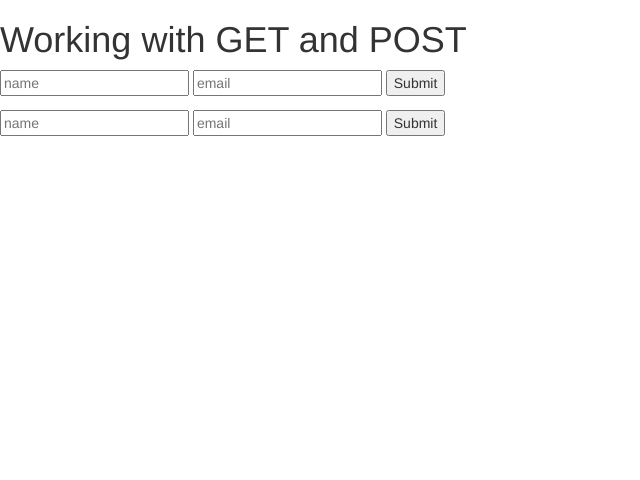
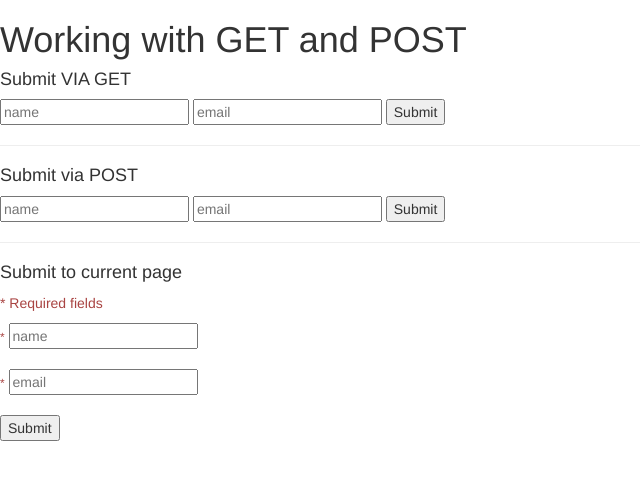
Before and after one commit to colinmckean/phpplay, a PHP site: page /get_post.php in a window 1280 px wide. Shown: the top 480 px of the page, without its empty margins (0-640 px from the left). Run offline with PHP 8.4, Linux system fonts and the light colour scheme; data that the repository does not hold is empty.

Commit message:
add submit to current page with some basic validation

```diff
--- a/get_post.php
+++ b/get_post.php
@@ -1,5 +1,24 @@
 <?php
 define("TITLE", "Working with GET and POST");
+if (isset($_POST["post_sumbit"])) {
+   function validateFormData($formData ){
+       $formData = trim(stripslashes( htmlspecialchars($formData ) ) );
+       return $formData;
+   }
+   if( !$_POST["post_name"] ){
+       $nameError = "please enter your name <br>";
+   }else{
+       $name= validateFormData( $_POST["post_name"] );
+   }
+
+   if( !$_POST["post_email"] ){
+       $emailError = "please enter your email <br>";
+   }else{
+       $email= validateFormData( $_POST["post_email"] );
+   }
+
+
+}
 ?>
 <html>
 <head>
@@ -11,23 +30,38 @@ define("TITLE", "Working with GET and POST");
     <div>
         <h1><?php echo TITLE; ?></h1>
         <!--form details are submitted via url parameters-->
+        <h4>Submit VIA GET</h4>
         <form action="form_get.php" method="GET">
             <input type="text" name="name" placeholder="name"/>
             <input type="text" name="email" placeholder="email"/>
             <input name="form_sumbit" type="submit" value="Submit"/>
         </form>
+        <hr>
         <!--details are sent via HTTP request-->
+        <h4>Submit via POST</h4>
         <form action="form_post.php" method="POST">
             <input type="text" name="post_name" placeholder="name"/>
             <input type="text" name="post_email" placeholder="email"/>
             <input name="post_sumbit" type="submit" value="Submit"/>
         </form>
 
+        <hr>
+        <h4>Submit to current page</h4>
+        <p class="text-danger"> * Required fields</p>
+        <form action="<?php echo htmlspecialchars($_SERVER["PHP_SELF"]); ?>" method="POST">
+            <small class="text-danger"> *<?php echo $nameError ?></small>
+            <input type="text" name="post_name" placeholder="name"/><br><br>
+            <small class="text-danger"> *<?php echo $emailError ?></small>
+            <input type="text" name="post_email" placeholder="email"/><br><br>
+            <input name="post_sumbit" type="submit" value="Submit"/>
+        </form>
+
     </div>
 	<?php
-
-
-
+	if (isset($_POST["post_sumbit"]) ) {
+	    echo "<h4> Your info </h4>";
+	    echo "$name <br> $email <br>";
+	}
 	?>
 
 
```
